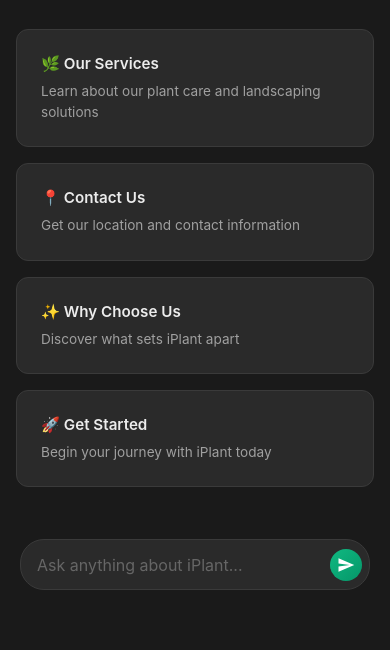
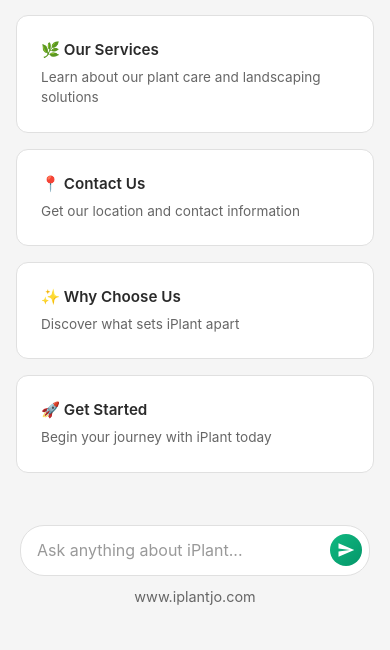
Before and after one commit to Kawkab-AI/iplant, a plain HTML site: page index.html in a window 390 px wide. Shown: the part 194-844 px from the top of the page. Drawn offline with Linux system fonts and the light colour scheme.

Commit message:
Second Commit

```diff
--- a/index.html
+++ b/index.html
@@ -543,6 +543,10 @@
             animation: fadeIn 0.3s ease;
         }
 
+        /* Mobile-only site link, hidden by default */
+        .mobile-site-link { display: none; font-size: 0.9rem; text-align: center; margin: 0.5rem 0 0.25rem; color: #aaa; }
+        body.light-mode .mobile-site-link { color: #666; }
+
         @media (max-width: 768px) {
             .welcome-title {
                 font-size: 2rem;
@@ -573,6 +577,7 @@
             .send-button { width: 32px; height: 32px; }
             .send-button svg { width: 18px; height: 18px; }
             .footer-info { font-size: 0.75rem; bottom: 0.5rem; padding: 0 1rem; }
+            .mobile-site-link { display: block; }
         }
 
         /* Prevent media overflow on any screen */
@@ -589,6 +594,7 @@
             .welcome-title { font-size: 1.6rem; }
             .logo-container img { height: 42px; }
             .footer-info { display: none; }
+            .mobile-site-link { display: block; }
             .theme-toggle { top: 0.75rem; right: 0.75rem; }
             /* iOS safe area padding to avoid UI overlap */
             .input-container { padding-bottom: max(0.25rem, env(safe-area-inset-bottom)); }
@@ -642,6 +648,7 @@
                 </svg>
             </button>
         </div>
+        <div class="mobile-site-link">www.iplantjo.com</div>
     </div>
 
     <div class="chat-mode" id="chatMode">
@@ -677,6 +684,7 @@
                 </svg>
             </button>
         </div>
+        <div class="mobile-site-link">www.iplantjo.com</div>
     </div>
 
     <div class="footer-info">
@@ -750,12 +758,16 @@
             userPromptCount = count;
         })();
 
-        // Theme Toggle Functionality
-        let isDarkMode = true;
+        // Theme Toggle Functionality (default: light mode)
+        let isDarkMode = false;
         const savedTheme = sessionStorage.getItem('theme');
 
-        if (savedTheme === 'light') {
-            isDarkMode = false;
+        if (savedTheme === 'dark') {
+            isDarkMode = true;
+            document.body.classList.remove('light-mode');
+            themeIcon.textContent = '🌙';
+        } else {
+            // Default to light mode when not explicitly set to dark
             document.body.classList.add('light-mode');
             themeIcon.textContent = '☀️';
         }
```
